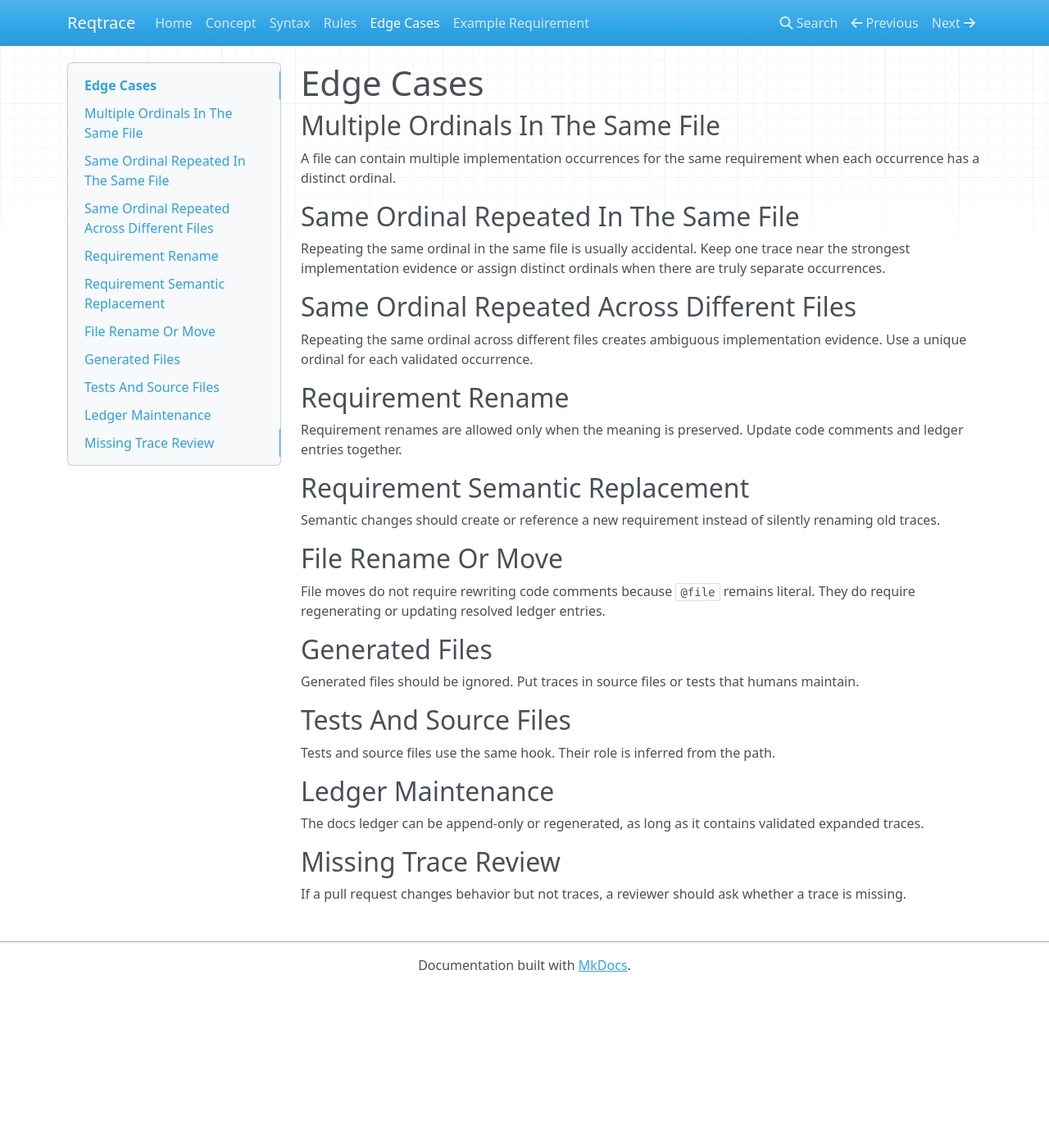
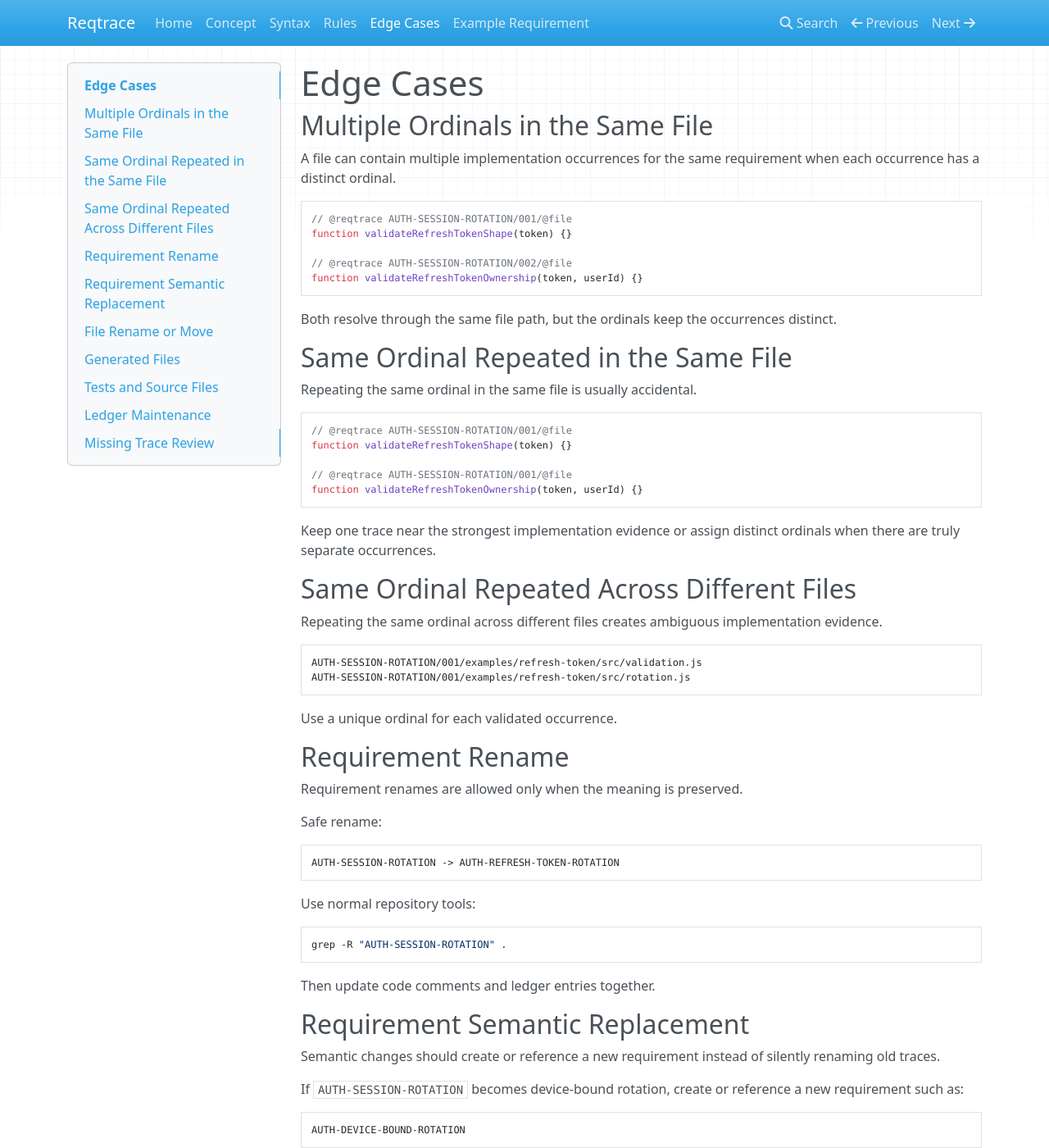
Before and after one commit to paragon-ux/Reqtrace, an MkDocs documentation site: the page built from docs/edge-cases.md, in a window 1280 px wide and 1400 px high. Shown: the whole window at 82% size. Built offline with MkDocs 1.6.1, drawn with Linux system fonts in a browser that asks for light colours; nearby versions of some CDN libraries; some of the changed text lies outside the part shown.

Commit message:
updated mkdocs edge cases
- Made the mandatory ledger pass explicit.
- Replaced “sub-requirement” language with “implementation ordinal.”
- Clarified that `@file` remains literal in code and expands only when documented.
- Added role inference from file path instead of separate hooks.
- Added duplicate ordinal, rename, semantic replacement, file move, and missing trace edge cases.
- Added a workflow page with implementation pass, ledger pass, and PR review checklist.

````diff
--- a/docs/edge-cases.md
+++ b/docs/edge-cases.md
@@ -1,41 +1,130 @@
 # Edge Cases
 
-## Multiple Ordinals In The Same File
+## Multiple Ordinals in the Same File
 
 A file can contain multiple implementation occurrences for the same requirement when each occurrence has a distinct ordinal.
 
-## Same Ordinal Repeated In The Same File
+```js
+// @reqtrace AUTH-SESSION-ROTATION/001/@file
+function validateRefreshTokenShape(token) {}
 
-Repeating the same ordinal in the same file is usually accidental. Keep one trace near the strongest implementation evidence or assign distinct ordinals when there are truly separate occurrences.
+// @reqtrace AUTH-SESSION-ROTATION/002/@file
+function validateRefreshTokenOwnership(token, userId) {}
+```
+
+Both resolve through the same file path, but the ordinals keep the occurrences distinct.
+
+## Same Ordinal Repeated in the Same File
+
+Repeating the same ordinal in the same file is usually accidental.
+
+```js
+// @reqtrace AUTH-SESSION-ROTATION/001/@file
+function validateRefreshTokenShape(token) {}
+
+// @reqtrace AUTH-SESSION-ROTATION/001/@file
+function validateRefreshTokenOwnership(token, userId) {}
+```
+
+Keep one trace near the strongest implementation evidence or assign distinct ordinals when there are truly separate occurrences.
 
 ## Same Ordinal Repeated Across Different Files
 
-Repeating the same ordinal across different files creates ambiguous implementation evidence. Use a unique ordinal for each validated occurrence.
+Repeating the same ordinal across different files creates ambiguous implementation evidence.
+
+```txt
+AUTH-SESSION-ROTATION/001/examples/refresh-token/src/validation.js
+AUTH-SESSION-ROTATION/001/examples/refresh-token/src/rotation.js
+```
+
+Use a unique ordinal for each validated occurrence.
 
 ## Requirement Rename
 
-Requirement renames are allowed only when the meaning is preserved. Update code comments and ledger entries together.
+Requirement renames are allowed only when the meaning is preserved.
+
+Safe rename:
+
+```txt
+AUTH-SESSION-ROTATION -> AUTH-REFRESH-TOKEN-ROTATION
+```
+
+Use normal repository tools:
+
+```bash
+grep -R "AUTH-SESSION-ROTATION" .
+```
+
+Then update code comments and ledger entries together.
 
 ## Requirement Semantic Replacement
 
 Semantic changes should create or reference a new requirement instead of silently renaming old traces.
 
-## File Rename Or Move
+If `AUTH-SESSION-ROTATION` becomes device-bound rotation, create or reference a new requirement such as:
 
-File moves do not require rewriting code comments because `@file` remains literal. They do require regenerating or updating resolved ledger entries.
+```txt
+AUTH-DEVICE-BOUND-ROTATION
+```
+
+Do not bulk-rename old traces unless the meaning is preserved.
+
+## File Rename or Move
+
+File moves do not require rewriting code comments because `@file` remains literal.
+
+Before move:
+
+```txt
+AUTH-SESSION-ROTATION/002/examples/refresh-token/src/rotation.js
+```
+
+After move:
+
+```txt
+AUTH-SESSION-ROTATION/002/examples/refresh-token/src/tokens/rotation.js
+```
+
+The code comment remains:
+
+```js
+// @reqtrace AUTH-SESSION-ROTATION/002/@file
+```
+
+Only the resolved ledger entry needs to be regenerated or updated.
 
 ## Generated Files
 
 Generated files should be ignored. Put traces in source files or tests that humans maintain.
 
-## Tests And Source Files
+Common ignored paths:
+
+```txt
+.git/
+node_modules/
+dist/
+build/
+coverage/
+.venv/
+```
+
+## Tests and Source Files
 
 Tests and source files use the same hook. Their role is inferred from the path.
+
+```txt
+examples/refresh-token/src/rotation.js        implementation evidence
+examples/refresh-token/tests/rotation.test.js verification evidence
+```
 
 ## Ledger Maintenance
 
 The docs ledger can be append-only or regenerated, as long as it contains validated expanded traces.
 
+Append-only ledgers are useful for review history. Regenerated ledgers are useful after file moves.
+
 ## Missing Trace Review
 
 If a pull request changes behavior but not traces, a reviewer should ask whether a trace is missing.
+
+A missing trace does not always mean the PR is wrong. It means the PR should explicitly decide whether the changed behavior is relevant to an existing requirement handle.
````
Also changed, not shown: PATCH_SUMMARY.md (added, +26 -0 lines), README.md (+35 -9 lines), docs/concept.md (+23 -1 lines), docs/index.md (+23 -2 lines), docs/requirements.md (+3 -1 lines), docs/rules.md (+39 -1 lines), docs/syntax.md (+62 -16 lines), docs/workflow.md (added, +74 -0 lines).
